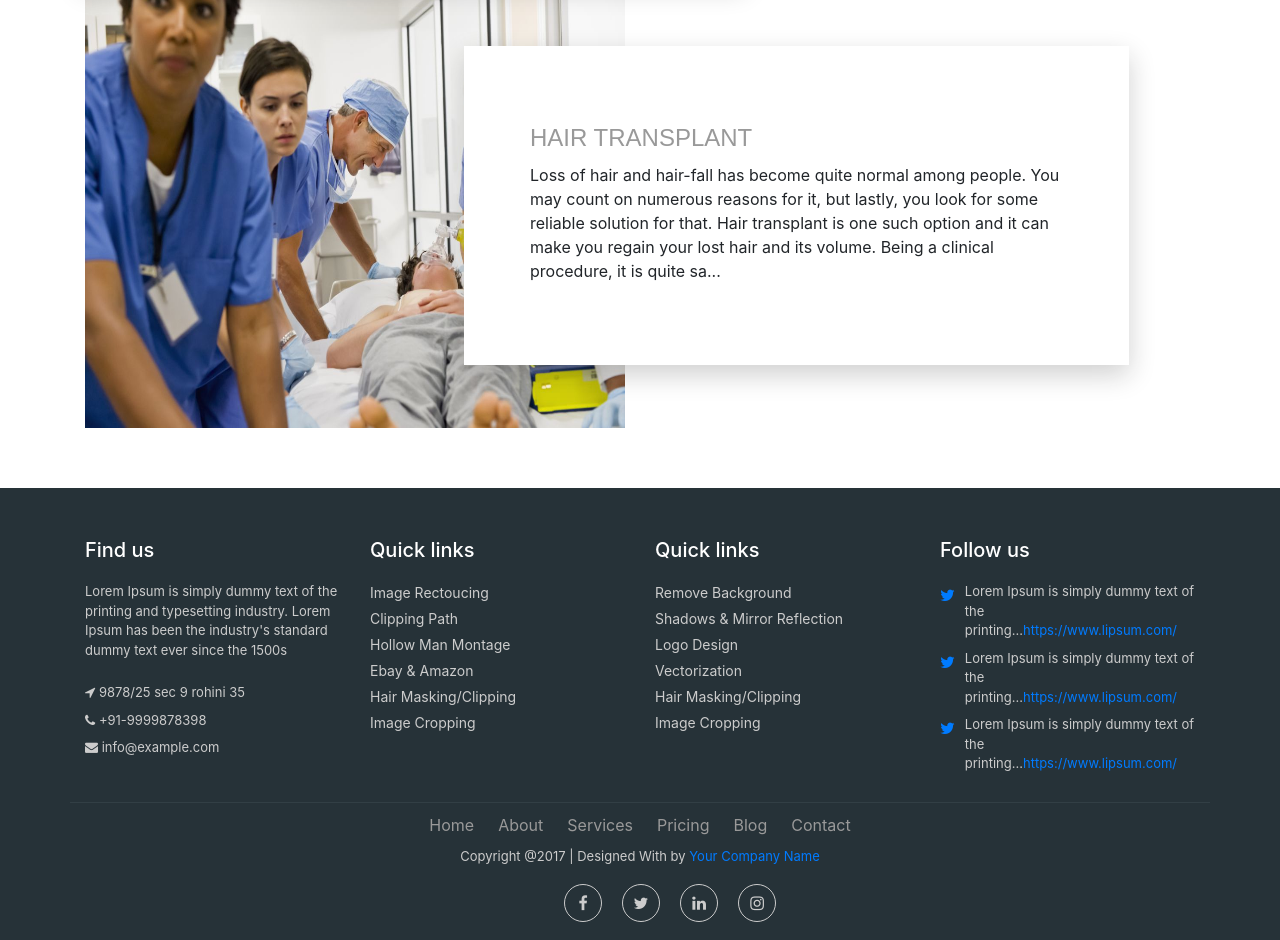
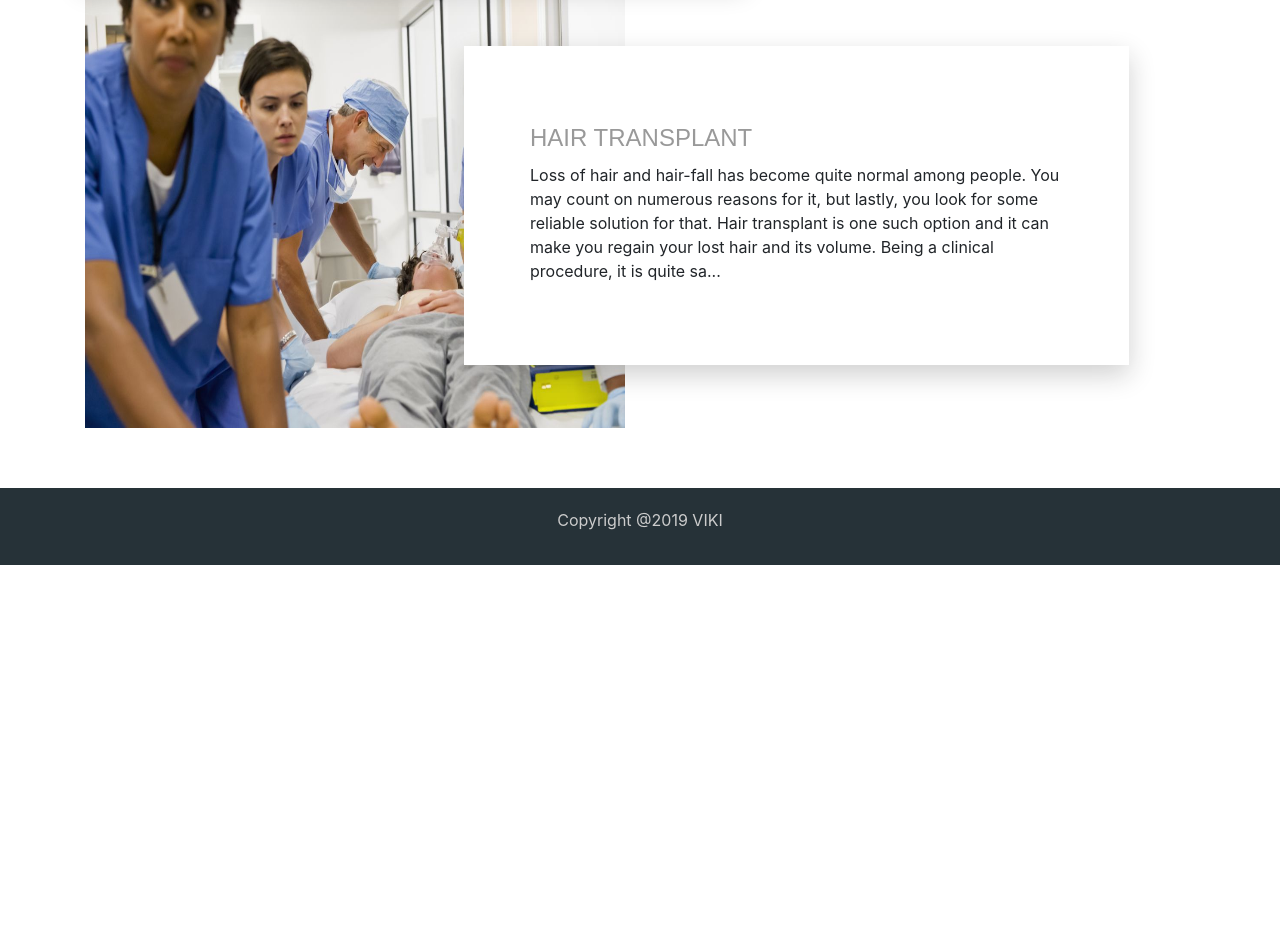
Before and after one commit to srnitish/srnitish, a PHP site: page / in a window 1280 px wide. Shown: the part 2411-3351 px from the top of the page. After the commit the page ends 2976 px from the top, so only its background shows below. Run offline with PHP 8.4, Linux system fonts and the light colour scheme.

Commit message:
viki_footer

```diff
--- a/css/custom.css
+++ b/css/custom.css
@@ -177,8 +177,9 @@ section .section-title {
 #footer {
     background: #414141 !important;
 }
+.copyright{font-size: 16px;margin-top: 10px;}
 .col_white_amrc { color:#FFF;}
-footer { width:100%; background-color:#263238; min-height:250px; padding:10px 0px 25px 0px ;}
+footer { width:100%; background-color:#263238; /*min-height:250px;*/ padding:10px 0px 25px 0px ;}
 .pt2 { padding-top:40px ; margin-bottom:20px ;}
 footer p { font-size:13px; color:#CCC; padding-bottom:0px; margin-bottom:8px;}
 .mb10 { padding-bottom:15px ;}
--- a/index.html
+++ b/index.html
@@ -166,11 +166,11 @@
 
 <!--footer starts from here-->
 <footer class="footer">
-<div class="container bottom_border">
+<!-- <div class="container bottom_border">
 <div class="row">
 <div class=" col-sm-4 col-md col-sm-4  col-12 col">
 <h5 class="headin5_amrc col_white_amrc pt2">Find us</h5>
-<!--headin5_amrc-->
+
 <p class="mb10">Lorem Ipsum is simply dummy text of the printing and typesetting industry. Lorem Ipsum has been the industry's standard dummy text ever since the 1500s</p>
 <p><i class="fa fa-location-arrow"></i> 9878/25 sec 9 rohini 35 </p>
 <p><i class="fa fa-phone"></i>  +91-9999878398  </p>
@@ -182,7 +182,7 @@
 
 <div class=" col-sm-4 col-md  col-6 col">
 <h5 class="headin5_amrc col_white_amrc pt2">Quick links</h5>
-<!--headin5_amrc-->
+
 <ul class="footer_ul_amrc">
 <li><a href="http://webenlance.com">Image Rectoucing</a></li>
 <li><a href="http://webenlance.com">Clipping Path</a></li>
@@ -191,13 +191,13 @@
 <li><a href="http://webenlance.com">Hair Masking/Clipping</a></li>
 <li><a href="http://webenlance.com">Image Cropping</a></li>
 </ul>
-<!--footer_ul_amrc ends here-->
+
 </div>
 
 
 <div class=" col-sm-4 col-md  col-6 col">
 <h5 class="headin5_amrc col_white_amrc pt2">Quick links</h5>
-<!--headin5_amrc-->
+
 <ul class="footer_ul_amrc">
 <li><a href="http://webenlance.com">Remove Background</a></li>
 <li><a href="http://webenlance.com">Shadows & Mirror Reflection</a></li>
@@ -206,43 +206,43 @@
 <li><a href="http://webenlance.com">Hair Masking/Clipping</a></li>
 <li><a href="http://webenlance.com">Image Cropping</a></li>
 </ul>
-<!--footer_ul_amrc ends here-->
+
 </div>
 
 
 <div class=" col-sm-4 col-md  col-12 col">
 <h5 class="headin5_amrc col_white_amrc pt2">Follow us</h5>
-<!--headin5_amrc ends here-->
+
 
 <ul class="footer_ul2_amrc">
 <li><a href="#"><i class="fa fa-twitter fleft padding-right"></i> </a><p>Lorem Ipsum is simply dummy text of the printing...<a href="#">https://www.lipsum.com/</a></p></li>
 <li><a href="#"><i class="fa fa-twitter fleft padding-right"></i> </a><p>Lorem Ipsum is simply dummy text of the printing...<a href="#">https://www.lipsum.com/</a></p></li>
 <li><a href="#"><i class="fa fa-twitter fleft padding-right"></i> </a><p>Lorem Ipsum is simply dummy text of the printing...<a href="#">https://www.lipsum.com/</a></p></li>
 </ul>
-<!--footer_ul2_amrc ends here-->
+
 </div>
 </div>
-</div>
+</div> -->
 
 
 <div class="container">
-<ul class="foote_bottom_ul_amrc">
+<!-- <ul class="foote_bottom_ul_amrc">
 <li><a href="http://webenlance.com">Home</a></li>
 <li><a href="http://webenlance.com">About</a></li>
 <li><a href="http://webenlance.com">Services</a></li>
 <li><a href="http://webenlance.com">Pricing</a></li>
 <li><a href="http://webenlance.com">Blog</a></li>
 <li><a href="http://webenlance.com">Contact</a></li>
-</ul>
+</ul> -->
 <!--foote_bottom_ul_amrc ends here-->
-<p class="text-center">Copyright @2017 | Designed With by <a href="#">Your Company Name</a></p>
+<p class="text-center copyright">Copyright @2019 VIKI</p>
 
-<ul class="social_footer_ul">
+<!-- <ul class="social_footer_ul">
 <li><a href="http://webenlance.com"><i class="fa fa-facebook-f"></i></a></li>
 <li><a href="http://webenlance.com"><i class="fa fa-twitter"></i></a></li>
 <li><a href="http://webenlance.com"><i class="fa fa-linkedin"></i></a></li>
 <li><a href="http://webenlance.com"><i class="fa fa-instagram"></i></a></li>
-</ul>
+</ul> -->
 <!--social_footer_ul ends here-->
 </div>
 
```
